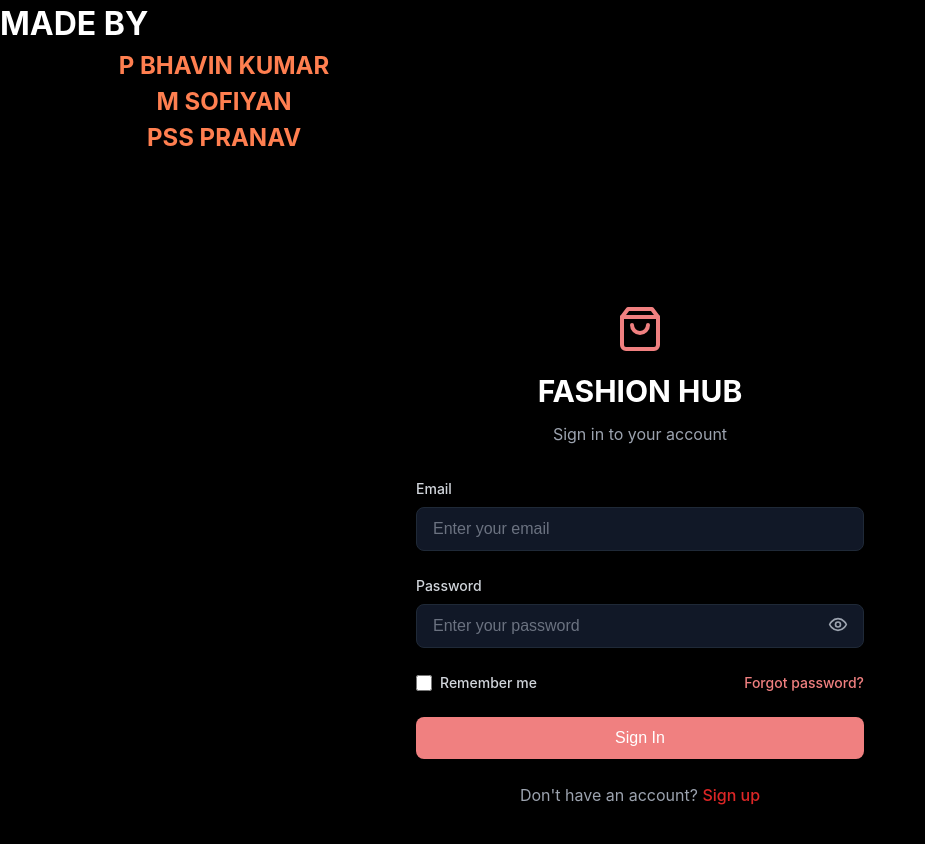
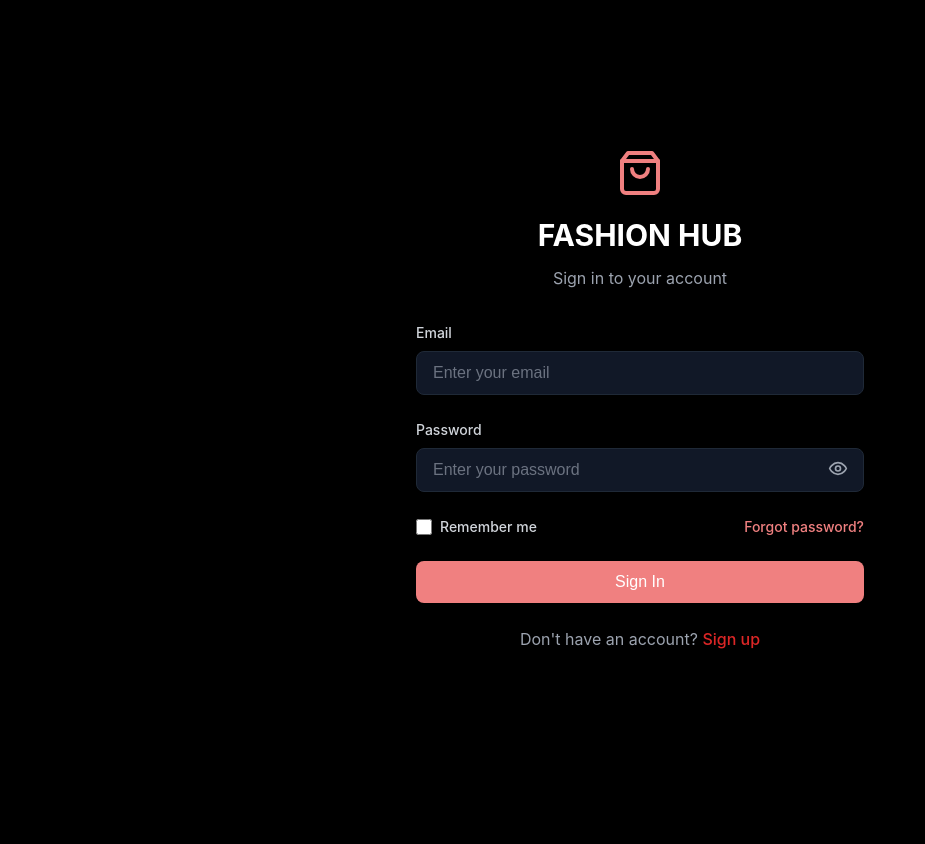
Before and after one commit to BhaviN-1-7/Fashion-Hub-Final, a website: page index.html in a window 1280 px wide. Shown: the whole page, without its empty margins (0-925 px from the left). After the commit the page ends 800 px from the top, so only its background shows below. Drawn offline with Linux system fonts and the light colour scheme; no server answers.

Commit message:
Update index.html

```diff
--- a/index.html
+++ b/index.html
@@ -7,10 +7,7 @@
   <link rel="stylesheet" href="login.css">
 </head>
 <body>
-<div class="login-card">
-  <h1 >MADE BY</h1>
-    <h2 style="color:coral;text-align: center;">P BHAVIN KUMAR<br>M SOFIYAN<BR>PSS PRANAV</h2>
-</div>
+
 
   <div class="container">
     <div class="login-card">
```
